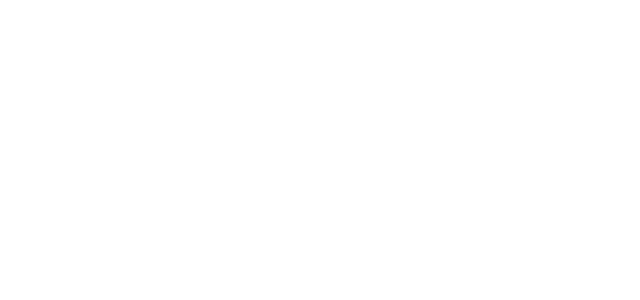
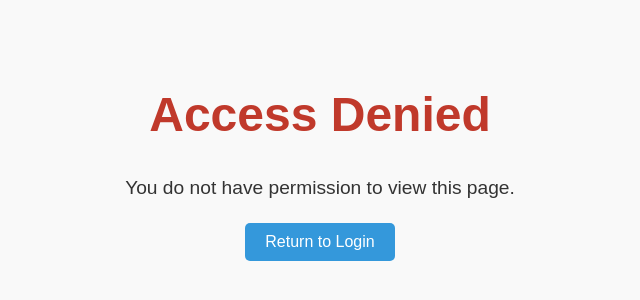
Before and after one commit to OmarZakaria04/dmet601-conference-system, a React (Create React App) app in the folder client/: page /not-authorized in a window 1280 px wide. Before the commit this address had no page. Shown: the part 270-570 px from the top of the page, without its empty margins (320-960 px from the left). Built offline with nearby package versions, Linux system fonts and the light colour scheme.

Commit message:
Protected Route +Access denied

```diff
--- a/client/src/App.js
+++ b/client/src/App.js
@@ -1,4 +1,4 @@
-import { BrowserRouter as Router, Routes, Route, Navigate } from "react-router-dom";
+import { BrowserRouter as Router, Routes, Route } from "react-router-dom";
 import SubmitPaperPage from "./pages/SubmitPaperPage";
 import ReviewerDashboard from "./pages/ReviewerDashboard";
 import ReviewFormPage from "./pages/ReviewFormPage";
@@ -9,38 +9,36 @@
 import RegisterPage from "./pages/RegisterPage";
 import UserWaitingPage from "./pages/UserWaitingPage";
 import AdminPage from "./pages/AdminPage";
+import ProtectedRoute from "./components/ProtectedRoute";
+import NotAuthorizedPage from "./pages/NotAuthorizedPage"; // Import the component
 
-// ProtectedRoute component to restrict access to logged-in users only
-const ProtectedRoute = ({ children }) => {
-  const userEmail = localStorage.getItem("userEmail");
-  if (!userEmail) {
-    // Redirect to login page if not authenticated
-    return <Navigate to="/" replace />;
-  }
-  return children;
-};
+
+
 
 function App() {
   return (
     <Router>
       <Routes>
         {/* Public routes */}
+        <Route path="/not-authorized" element={<NotAuthorizedPage />} /> {/* Add this route */}
         <Route path="/" element={<LoginPage />} />
         <Route path="/register" element={<RegisterPage />} />
 
-        {/* Protected routes */}
+        {/* Author-only */}
         <Route
           path="/submit"
           element={
-            <ProtectedRoute>
+            <ProtectedRoute requiredRoles={["author"]}>
               <SubmitPaperPage />
             </ProtectedRoute>
           }
         />
+
+        {/* Reviewer-only */}
         <Route
           path="/reviewerdashboard"
           element={
-            <ProtectedRoute>
+            <ProtectedRoute requiredRoles={["reviewer"]}>
               <ReviewerDashboard />
             </ProtectedRoute>
           }
@@ -48,15 +46,17 @@
         <Route
           path="/review/:id"
           element={
-            <ProtectedRoute>
+            <ProtectedRoute requiredRoles={["reviewer"]}>
               <ReviewFormPage />
             </ProtectedRoute>
           }
         />
+
+        {/* Chair-only */}
         <Route
           path="/chairdashboard"
           element={
-            <ProtectedRoute>
+            <ProtectedRoute requiredRoles={["chair"]}>
               <ChairDashboard />
             </ProtectedRoute>
           }
@@ -64,7 +64,7 @@
         <Route
           path="/assignpdf"
           element={
-            <ProtectedRoute>
+            <ProtectedRoute requiredRoles={["chair"]}>
               <AssignPdfPage />
             </ProtectedRoute>
           }
@@ -72,23 +72,27 @@
         <Route
           path="/checkfeedback"
           element={
-            <ProtectedRoute>
+            <ProtectedRoute requiredRoles={["chair"]}>
               <CheckFeedbackPage />
             </ProtectedRoute>
           }
         />
+
+        {/* Admin-only */}
         <Route
           path="/admin"
           element={
-            <ProtectedRoute>
+            <ProtectedRoute requiredRoles={["admin"]}>
               <AdminPage />
             </ProtectedRoute>
           }
         />
+
+        {/* Generic user role */}
         <Route
           path="/user"
           element={
-            <ProtectedRoute>
+            <ProtectedRoute requiredRoles={["user"]}>
               <UserWaitingPage />
             </ProtectedRoute>
           }
--- a/client/src/components/Header.js
+++ b/client/src/components/Header.js
@@ -10,7 +10,7 @@
 
   const handleLogout = () => {
     localStorage.clear();
-    navigate("/login");
+    navigate("/");
   };
 
   return (
--- a/client/src/components/ProtectedRoute.js
+++ b/client/src/components/ProtectedRoute.js
@@ -1,15 +1,21 @@
 import React from "react";
 import { Navigate } from "react-router-dom";
 
-const ProtectedRoute = ({ children }) => {
+const ProtectedRoute = ({ children, requiredRoles }) => {
   const userEmail = localStorage.getItem("userEmail");
+  const userRole = localStorage.getItem("userRole");
 
-  if (!userEmail) {
-    // If no user is logged in, redirect to login page
+  // Not logged in
+  if (!userEmail || !userRole) {
     return <Navigate to="/" replace />;
   }
 
-  // Otherwise, allow access
+  // Logged in but role is not allowed
+  if (requiredRoles && !requiredRoles.includes(userRole)) {
+   return <Navigate to="/not-authorized" replace />;
+
+  }
+
   return children;
 };
 
--- /dev/null
+++ b/client/src/pages/NotAuthorizedPage.css
@@ -0,0 +1,41 @@
+.not-authorized-container {
+  height: 100vh;
+  display: flex;
+  flex-direction: column;
+  justify-content: center;
+  align-items: center;
+  background-color: #f9f9f9;
+  color: #333;
+  font-family: Arial, sans-serif;
+  text-align: center;
+  padding: 20px;
+}
+
+.not-authorized-container h1 {
+  font-size: 3rem;
+  margin-bottom: 1rem;
+  color: #c0392b;
+}
+
+.not-authorized-container p {
+  font-size: 1.2rem;
+  margin-bottom: 1.5rem;
+}
+
+.back-home-link {
+  text-decoration: none;
+  color: #fff;
+  background-color: #3498db;
+  padding: 10px 20px;
+  border-radius: 5px;
+  transition: background-color 0.3s;
+}
+
+.back-home-link:hover {
+  background-color: #2980b9;
+}
+.not-authorized-container img {
+  max-width: 100%;
+  height: auto;
+  margin-top: 20px;
+}
--- /dev/null
+++ b/client/src/pages/NotAuthorizedPage.js
@@ -0,0 +1,14 @@
+import React from "react";
+import "./NotAuthorizedPage.css";
+
+function NotAuthorizedPage() {
+  return (
+    <div className="not-authorized-container">
+      <h1>Access Denied</h1>
+      <p>You do not have permission to view this page.</p>
+      <a href="/" className="back-home-link">Return to Login</a>
+    </div>
+  );
+}
+
+export default NotAuthorizedPage;
```
